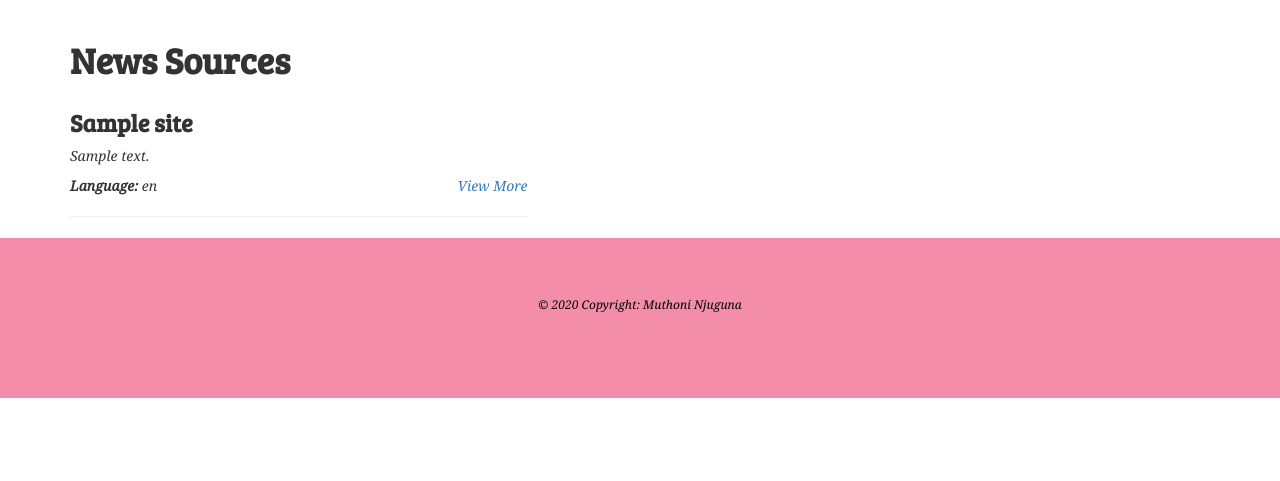
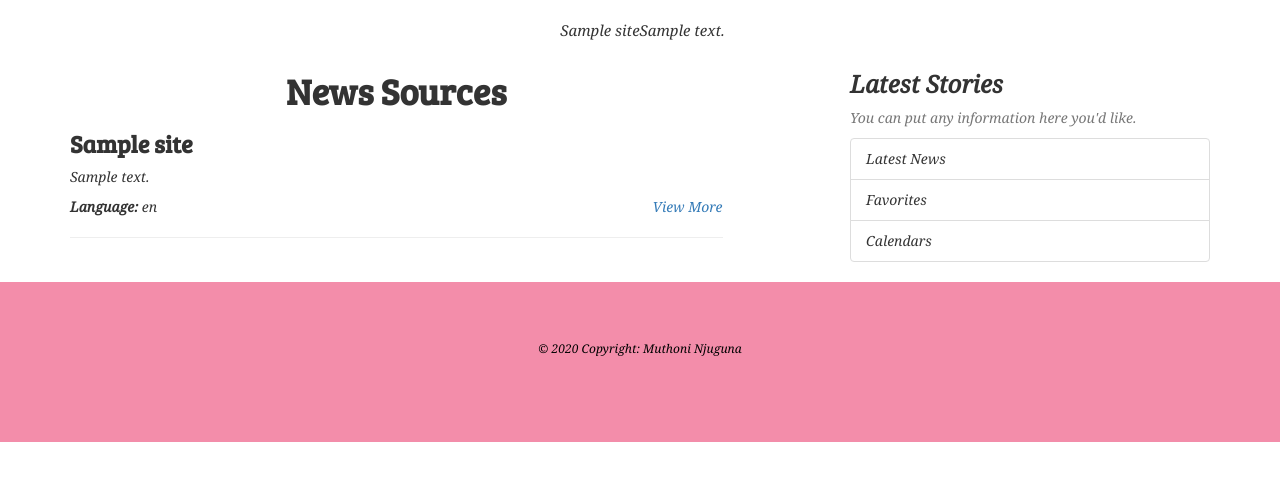
Before and after one commit to Brenda-M/News-Highlights-App-with-Flask, a Flask app: template app/templates/index.html in a window 1280 px wide. Shown: the part 52-533 px from the top of the page. Run offline with Flask 2, Linux system fonts and the light colour scheme; the template is opened without the code that fills it: most values are stand-ins (such as "Sample title", 1, 10 or a date in 2020); some libraries are stand-ins or nearby versions.

Commit message:
add carousel

```diff
--- a/app/templates/index.html
+++ b/app/templates/index.html
@@ -3,11 +3,23 @@
 {% block content %}
 
 <div class="container">
-  <h1 class="title">News Sources</h1>
+  <div class="row">
+    <div id="sources" class="carousel slide" data-ride="carousel">
+      <div class="carousel-inner"style="font-size:15px;">
+        {% for site in sites %}
+        <div class="carousel-item {% if loop.index == 1 %}active{% endif %}">
+          <p style="padding-left:5px;text-align:center;"><span>{{site.name}}</span>{{site.description}}
+          </p>
+        </div>
+        {% endfor %}
+      </div>
+    </div>
+  </div>
 
-  {% for site in sites %}
   <div class="row">
-    <div class="col-md-5">
+   <div class="col-md-7">
+    <h1 class="title text-center">News Sources</h1>
+      {% for site in sites %}
       <ul class="list-unstyled">
         <li>
           <h3 class="title">{{ site.name}}</h3>
@@ -19,10 +31,22 @@
         </li>
       </ul>
       <hr>
+      {% endfor %}
+    </div>
+    <div class="col-md-1"></div>
+    <div class="col-md-4">
+      <div class="content-section">
+        <h3><b>Latest Stories</b></h3>
+        <p class='text-muted'>You can put any information here you'd like.
+          <ul class="list-group">
+            <li class="list-group-item list-group-item-light">Latest News</li>
+            <li class="list-group-item list-group-item-light">Favorites</li>
+            <li class="list-group-item list-group-item-light">Calendars</li>
+          </ul>
+        </p>
+      </div>
     </div>
   </div>
-  {% endfor %}
-
 </div>
 
 <footer class="page-footer">
--- a/app/templates/source_details.html
+++ b/app/templates/source_details.html
@@ -8,8 +8,9 @@
     <div class="card-body">
       <a href='{{article.url}}'><h3 class="card-title"> {{ article.title}}</h3></a>
       <p class="card-text">{{article.description}}</p>
-      <p> <b>Written by:</b> {{article.author}} <span class= "sources"><b>Date of Publication: </b><i>{{ article.publishedAt}}</i></span></p>
+      <p> <b>Written by:</b> {{article.author.title()}} <span class= "sources"><b>Date of Publication: </b><i>{{ article.publishedAt }}</i></span></p>
     </div>
+    <hr>
     {% endfor %}
   </div>
 </div>
```
